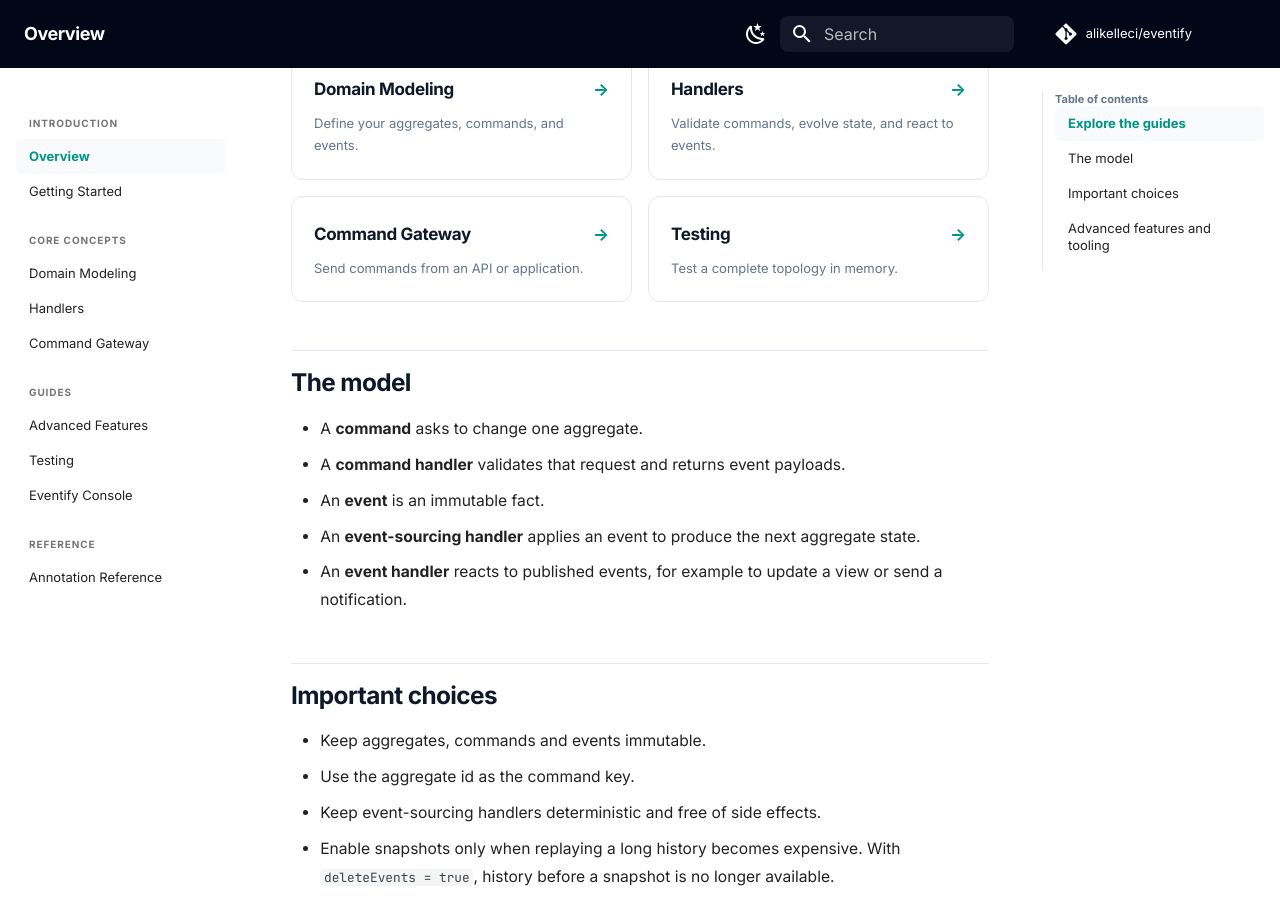
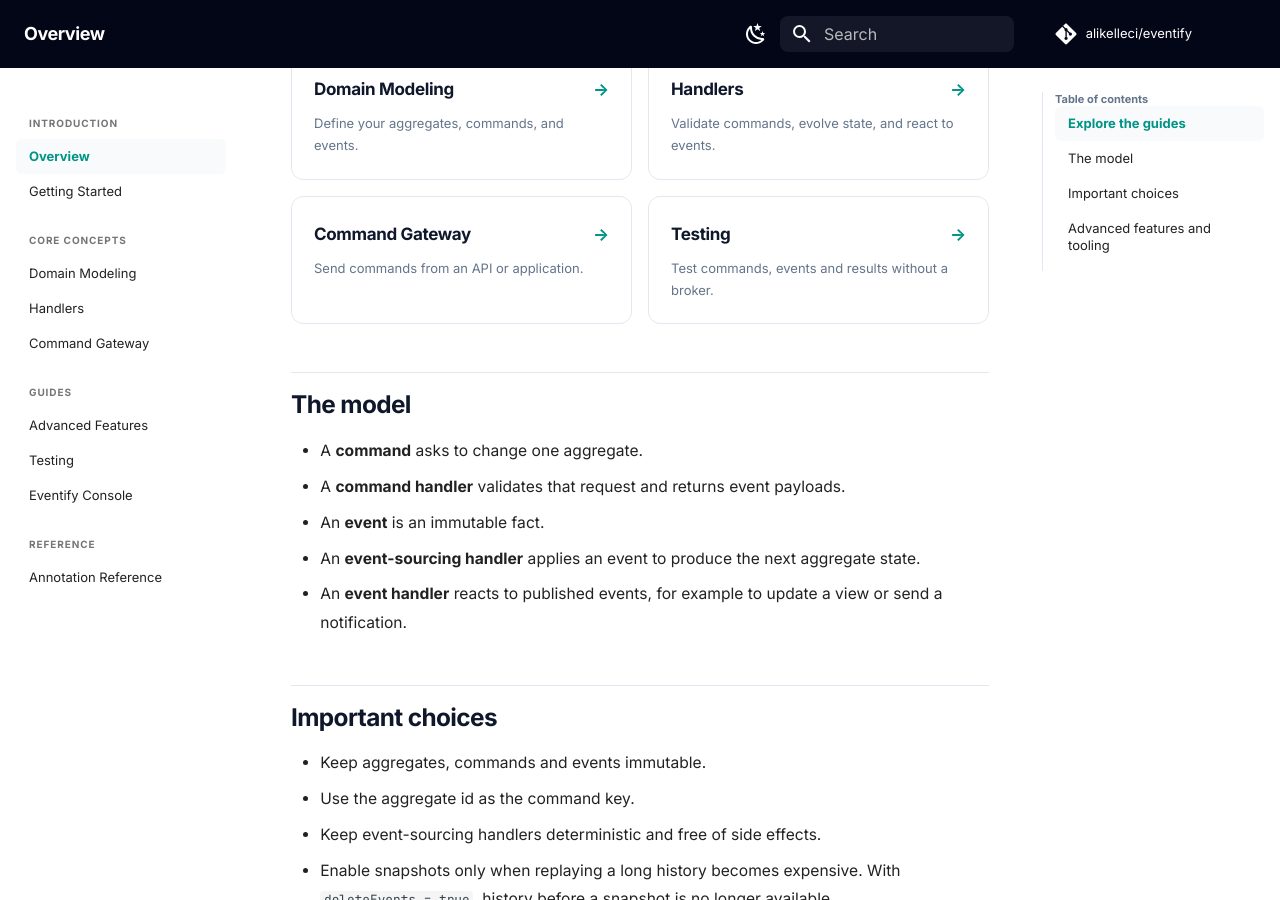
Before and after one commit to alikelleci/eventify, an MkDocs documentation site: the page built from docs/index.md, in a window 1280 px wide and 900 px high, scrolled down 578 px. Built offline with MkDocs 1.6.1 and Material for MkDocs 9.7.7, drawn with Linux system fonts in a browser that asks for light colours; comment, search, counter and statistics services are not loaded.

Commit message:
docs: simplify testing overview wording

```diff
--- a/docs/index.md
+++ b/docs/index.md
@@ -31,7 +31,7 @@ title: Overview
 </a>
 <a class="docs-card" href="testing/">
 <strong>Testing <span aria-hidden="true">→</span></strong>
-<span class="docs-card-description">Test a complete topology in memory.</span>
+<span class="docs-card-description">Test commands, events and results without a broker.</span>
 </a>
 </div>
 
```
